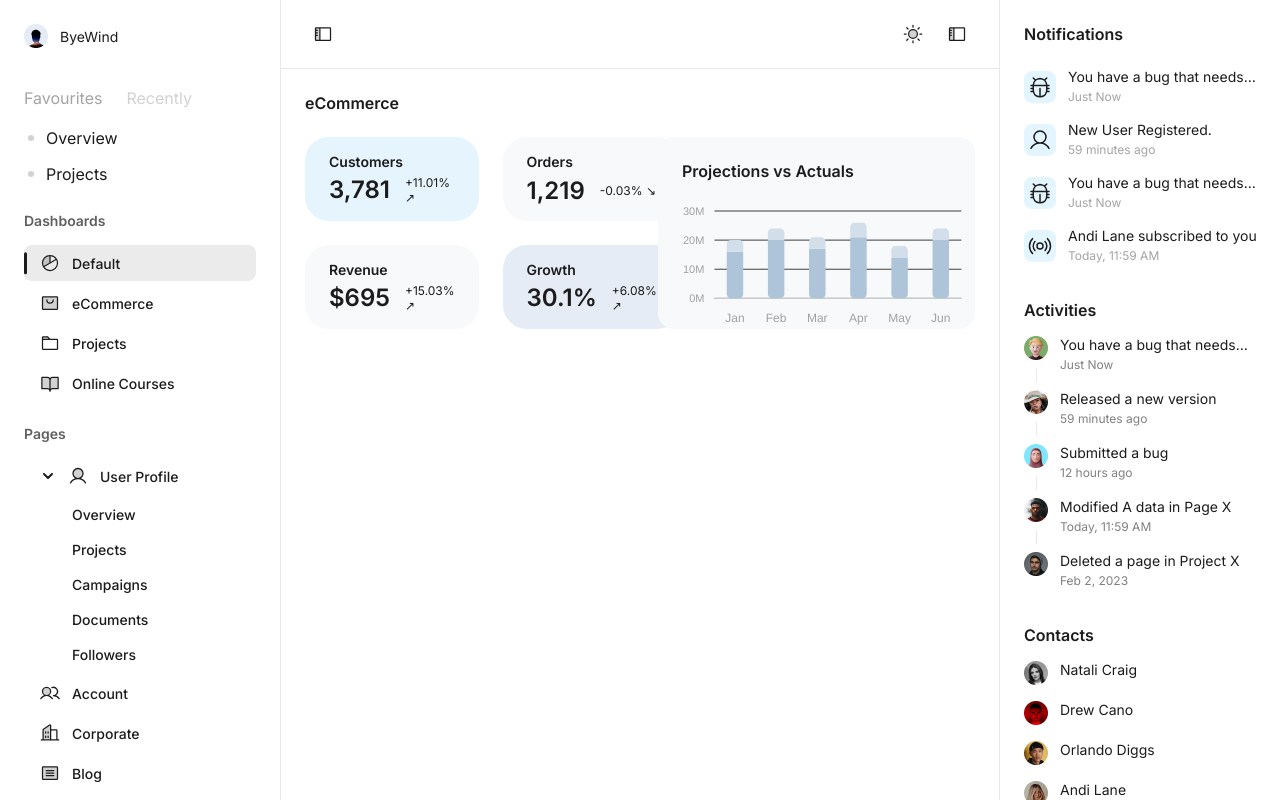
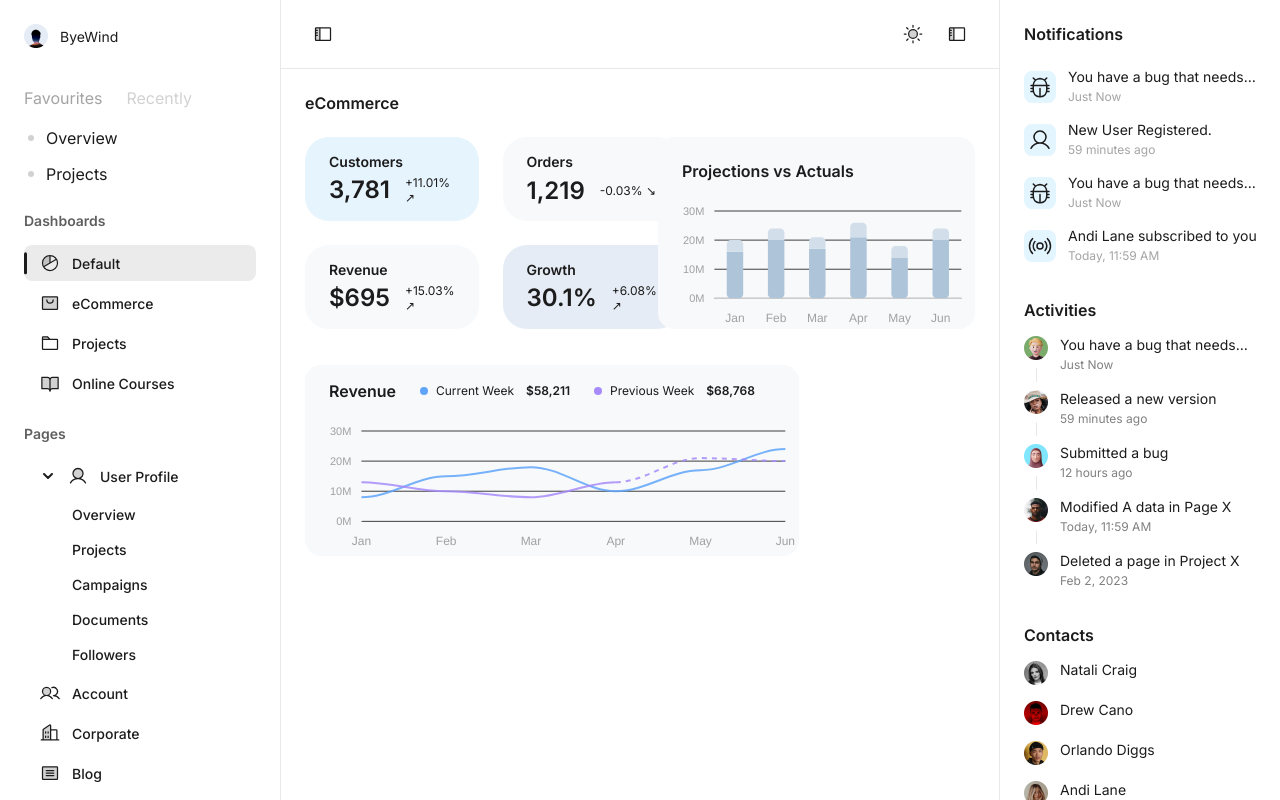
Before and after one commit to TheIllustrator1972/juspay-assignment, a React (Vite) app: page / in a window 1280 px wide. Built offline with nearby package versions, Linux system fonts and the light colour scheme.

Commit message:
- Added the revenue chart

```diff
--- a/src/App.tsx
+++ b/src/App.tsx
@@ -5,6 +5,7 @@ import Header from "./components/Header";
 import { commonStyles, mainContentGridStyles } from "./commonStyles";
 import Trends from "./components/CenterContent/Trends/Trends";
 import Projections from "./components/CenterContent/Projections/Projections";
+import Revenue from "./components/CenterContent/Revenue/Revenue";
 
 function MainContent() {
   return (
@@ -28,20 +29,17 @@ function MainContent() {
               backgroundColor: "var(--section-background)",
             }}
           >
-            <div style={{ display: "flex", flexDirection: "column", width: '100%', height: '100%' }}>
-
-            <span style={{...commonStyles.sectionTitle, padding: '24px 0px 0px 24px'}}>Projections vs Actuals</span>
             <Projections />
-            </div>
           </div>
 
           <div
             style={{
               ...mainContentGridStyles.baseItem,
               ...mainContentGridStyles.threeQuarters,
+              backgroundColor: "var(--section-background)",
             }}
           >
-            75%
+            <Revenue />
           </div>
           <div
             style={{
--- a/src/components/CenterContent/Projections/Projections.tsx
+++ b/src/components/CenterContent/Projections/Projections.tsx
@@ -1,6 +1,7 @@
 import Chart from "react-apexcharts";
 import type { ApexOptions } from "apexcharts";
 import { useAppContext } from "../../../contexts/AppContext";
+import { commonStyles } from "../../../commonStyles";
 
 const Projections = () => {
   const { theme } = useAppContext();
@@ -98,6 +99,9 @@ const Projections = () => {
   ];
 
   return (
+    <div style={{ display: "flex", flexDirection: "column", width: '100%', height: '100%' }}>
+
+    <span style={{...commonStyles.sectionTitle, padding: '24px 0px 0px 24px'}}>Projections vs Actuals</span>
     <div style={{ width: "100%", height: "100%", paddingLeft: '8px'}}>
       <Chart
         key={theme}
@@ -107,6 +111,7 @@ const Projections = () => {
         height="100%"
       />
     </div>
+    </div>
   );
 };
 
--- /dev/null
+++ b/src/components/CenterContent/Revenue/Revenue.tsx
@@ -0,0 +1,171 @@
+import Chart from "react-apexcharts";
+import type { ApexOptions } from "apexcharts";
+import { useAppContext } from "../../../contexts/AppContext";
+import { commonStyles } from "../../../commonStyles";
+
+const Revenue = () => {
+  const { theme } = useAppContext();
+
+  const getCSSVariable = (variableName: string): string => {
+    return getComputedStyle(document.documentElement)
+      .getPropertyValue(variableName)
+      .trim();
+  };
+
+  const axisLabelColor = getCSSVariable("--chart-axis-label");
+  const currentPeriodColor = getCSSVariable("--chart-line-current");
+  const previousPeriodColor = getCSSVariable("--chart-line-previous");
+  const gridLineColor = getCSSVariable("--chart-grid-line");
+
+  // Month-wise data points based on image analysis:
+  // Current Period: starts ~8M (Jan), peaks ~18M (Mar), drops to ~10M (Apr), rises to ~24M (Jun)
+  // Previous Period: starts ~13M (Jan), drops to ~8M (Mar), rises to ~21M (May), ends ~20M (Jun)
+  const currentPeriodData = [8, 15, 18, 10, 17, 24];
+  // Split previous period into two parts: solid (Jan-Apr) and dotted (Apr-Jun)
+  const previousPeriodDataSolid = [13, 10, 8, 13, null, null]; // Jan to Apr (solid), nulls for May-Jun
+  const previousPeriodDataDotted = [null, null, null, 13, 21, 20]; // Apr to Jun (dotted), nulls for Jan-Mar
+
+  const chartOptions: ApexOptions = {
+    chart: {
+      type: "line",
+      toolbar: {
+        show: false,
+      },
+    },
+    stroke: {
+      curve: "smooth",
+      width: [2, 2, 2],
+      dashArray: [0, 0, 5], // solid, solid, dotted
+    },
+    dataLabels: {
+      enabled: false,
+    },
+    xaxis: {
+      categories: ["Jan", "Feb", "Mar", "Apr", "May", "Jun"],
+      labels: {
+        style: {
+          colors: axisLabelColor,
+        },
+        offsetX: 0,
+      },
+      axisTicks: {
+        show: false,
+      },
+      axisBorder: {
+        show: false,
+      },
+    },
+    yaxis: {
+      labels: {
+        formatter: (value: number) => {
+          return `${value}M`;
+        },
+        style: {
+          colors: axisLabelColor,
+        },
+      },
+      tickAmount: 3,
+      min: 0,
+      max: 30,
+      forceNiceScale: false,
+    },
+    grid: {
+      borderColor: gridLineColor,
+      strokeDashArray: 0,
+      xaxis: {
+        lines: {
+          show: false,
+        },
+      },
+      yaxis: {
+        lines: {
+          show: true,
+        },
+      },
+    },
+    colors: [currentPeriodColor, previousPeriodColor, previousPeriodColor],
+    legend: {
+      show: false,
+    },
+    tooltip: {
+      enabled: false,
+    },
+  };
+
+  const chartSeries = [
+    {
+      name: "",
+      data: currentPeriodData,
+    },
+    {
+      name: "",
+      data: previousPeriodDataSolid,
+    },
+    {
+      name: "",
+      data: previousPeriodDataDotted,
+    },
+  ];
+
+  return (
+    <div style={{ display: "flex", flexDirection: "column", width: '100%', height: '100%' }}>
+      <div style={{
+          display: 'flex',
+          gap: '24px',
+          padding: '16px 0px 0px 0px',
+          alignItems: 'center'
+        }}>
+          <span style={{...commonStyles.sectionTitle, paddingLeft: '24px'}}>Revenue</span>
+        <div style={{ display: 'flex', alignItems: 'center', gap: '8px' }}>
+          <div style={{
+            width: '8px',
+            height: '8px',
+            borderRadius: '50%',
+            backgroundColor: currentPeriodColor
+          }} />
+          <span style={{
+            color: 'var(--section-title)',
+            fontSize: '12px',
+            fontWeight: 400
+          }}>Current Week</span>
+          <span style={{
+            color: 'var(--section-title)',
+            fontSize: '12px',
+            fontWeight: 600,
+            marginLeft: '4px'
+          }}>$58,211</span>
+        </div>
+        <div style={{ display: 'flex', alignItems: 'center', gap: '8px' }}>
+          <div style={{
+            width: '8px',
+            height: '8px',
+            borderRadius: '50%',
+            backgroundColor: previousPeriodColor
+          }} />
+          <span style={{
+            color: 'var(--section-title)',
+            fontSize: '12px',
+            fontWeight: 400
+          }}>Previous Week</span>
+          <span style={{
+            color: 'var(--section-title)',
+            fontSize: '12px',
+            fontWeight: 600,
+            marginLeft: '4px'
+          }}>$68,768</span>
+        </div>
+      </div>
+      <div style={{ width: "100%", height: "100%", paddingLeft: "8px" }}>
+        <Chart
+          key={theme}
+          options={chartOptions}
+          series={chartSeries}
+          type="line"
+          height="100%"
+        />
+      </div>
+    </div>
+  );
+};
+
+export default Revenue;
--- a/src/index.css
+++ b/src/index.css
@@ -34,6 +34,8 @@
     --chart-bar-lower: #AEC4D8;
     --chart-bar-upper: #D2DFEA;
     --chart-grid-line: #3D3D3D;
+    --chart-line-current: #60A5FA;
+    --chart-line-previous: #A78BFA;
     --section-background: #F7F9FB;
   }
 
@@ -61,6 +63,8 @@
     --chart-bar-lower: #AEC4D8;
     --chart-bar-upper: #6B7680;
     --chart-grid-line: #ECEEF0;
+    --chart-line-current: #60A5FA;
+    --chart-line-previous: #A78BFA;
     --section-background: #282828;
   }
 
```
